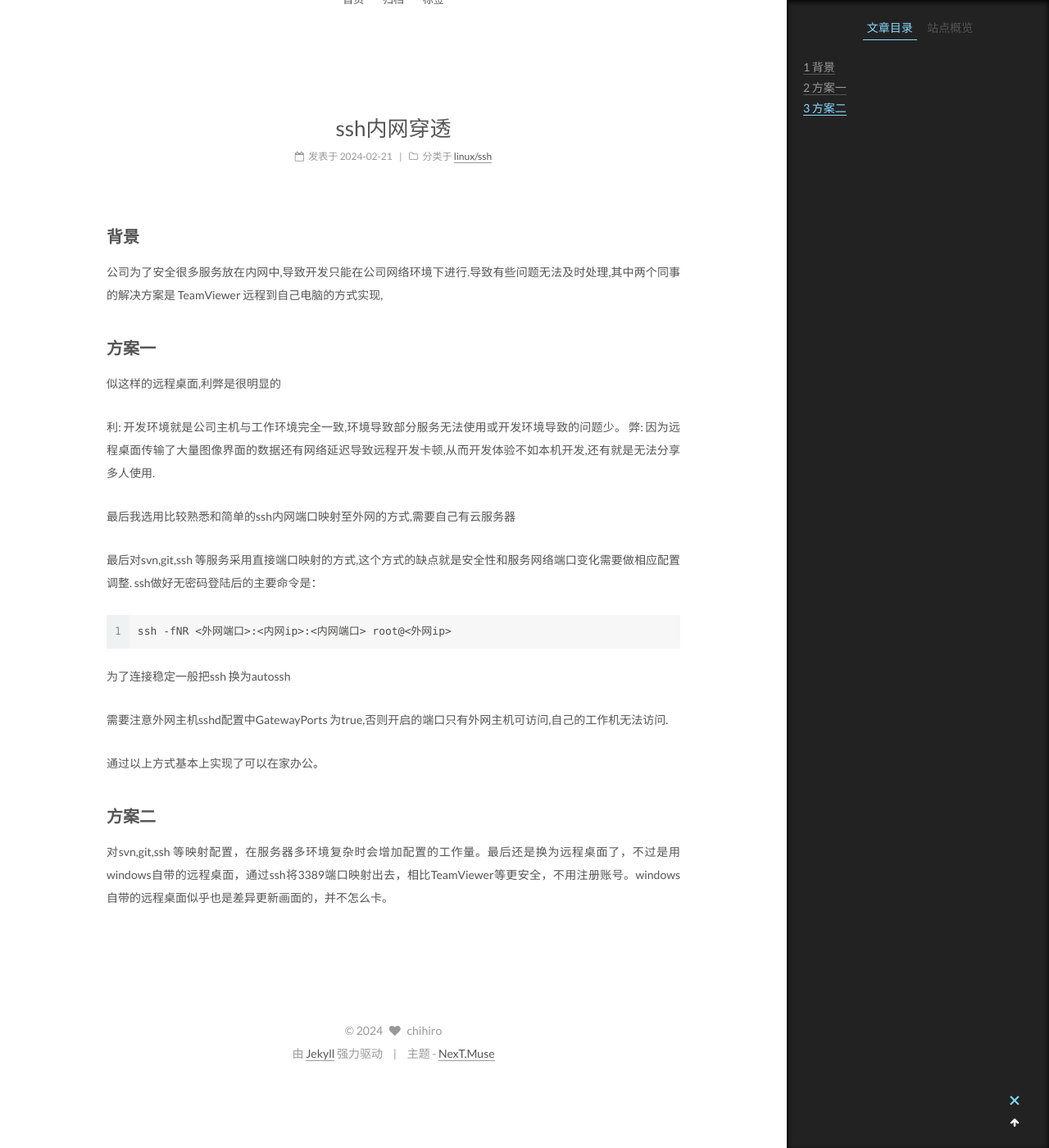
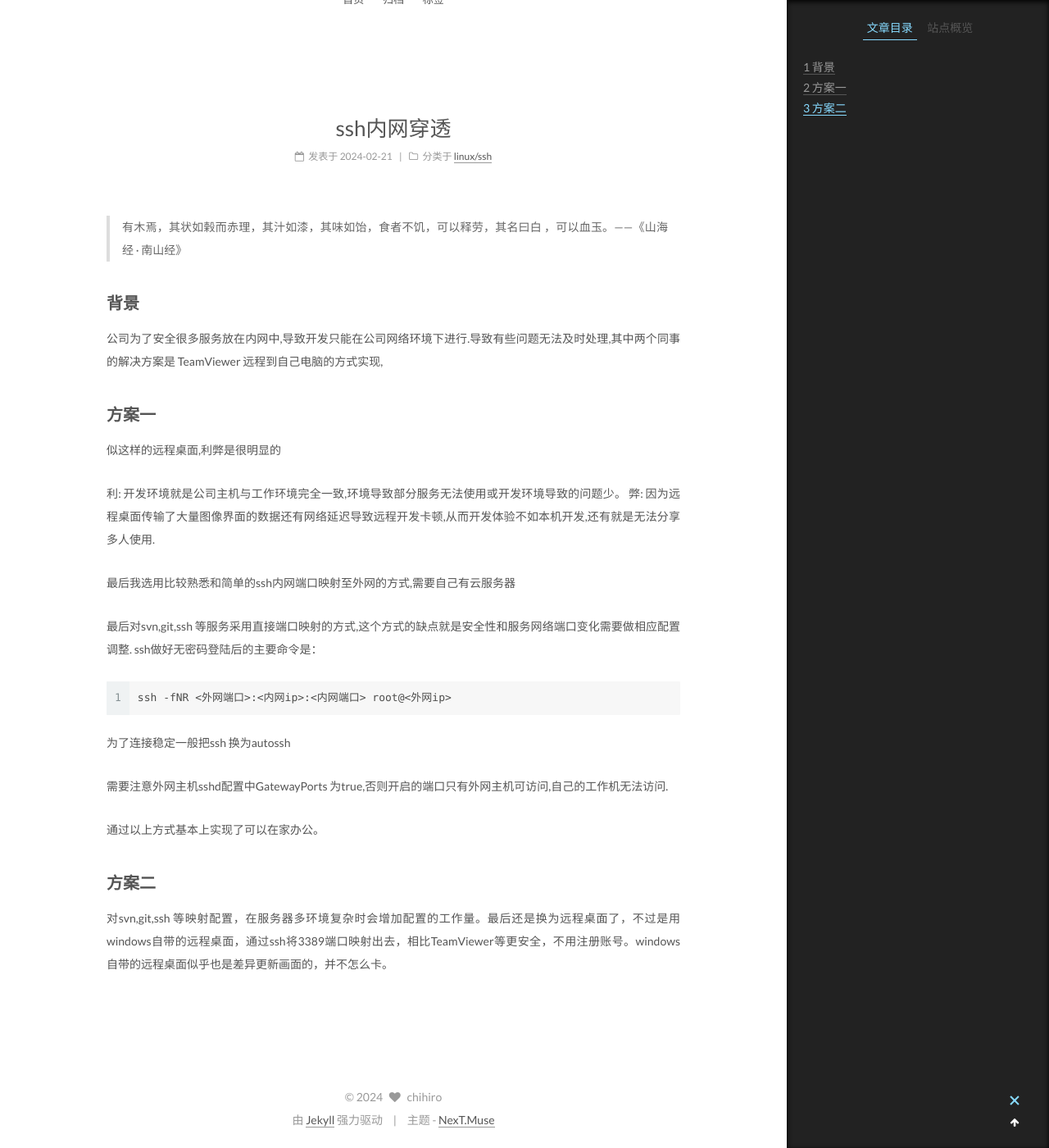
Before and after one commit to chihiro-dev/chihiro-dev.github.io, a Jekyll site: the page built from _posts/2024-02-21-ssh内网穿透.md, in a window 1280 px wide and 1400 px high, scrolled down 204 px. Shown: the whole window at 82% size. Built offline with Jekyll 4.4.1, drawn with Linux system fonts in a browser that asks for light colours.

Commit message:
modify the file

```diff
--- a/_posts/2024-02-21-ssh内网穿透.md
+++ b/_posts/2024-02-21-ssh内网穿透.md
@@ -4,6 +4,8 @@ data: 2024-02-21 13:21:00
 categories:
 - linux/ssh
 ---
+
+> 有木焉，其状如榖而赤理，其汁如漆，其味如饴，食者不饥，可以释劳，其名曰白 ，可以血玉。——《山海经 · 南山经》
 
 ## 背景
 
```
